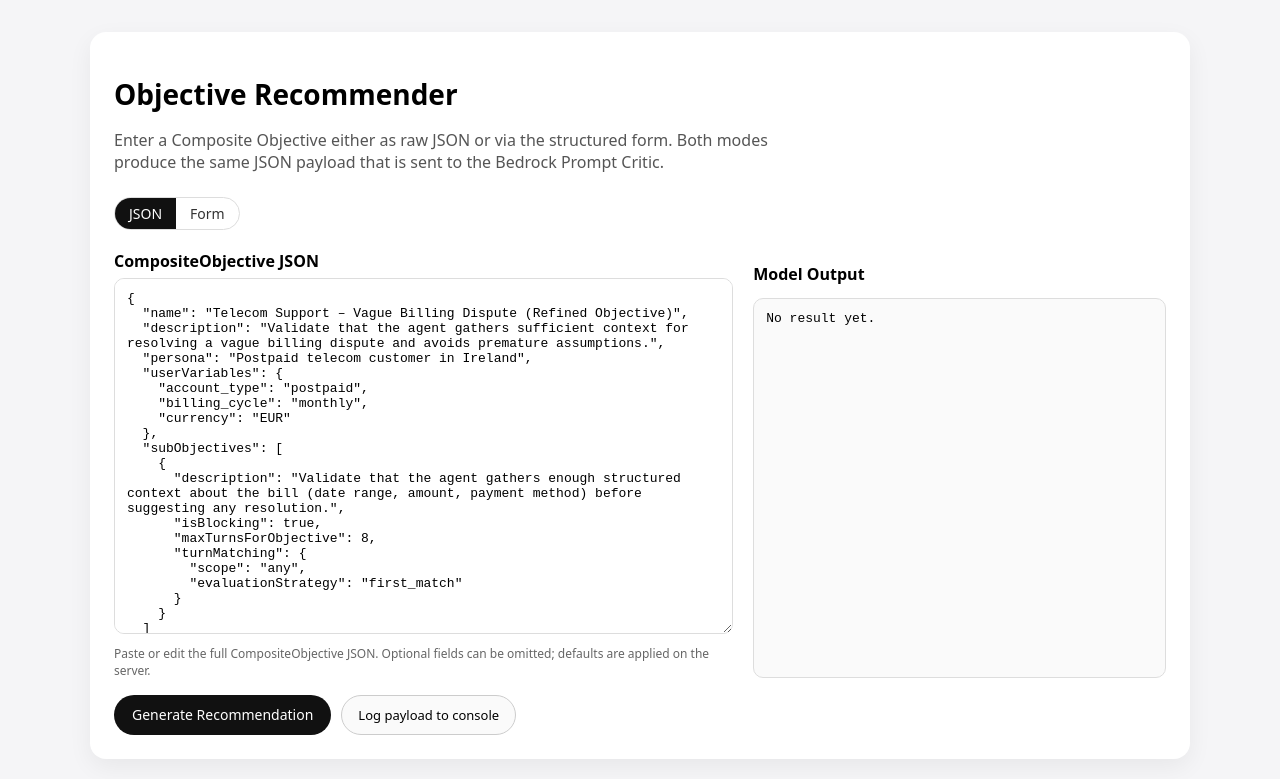
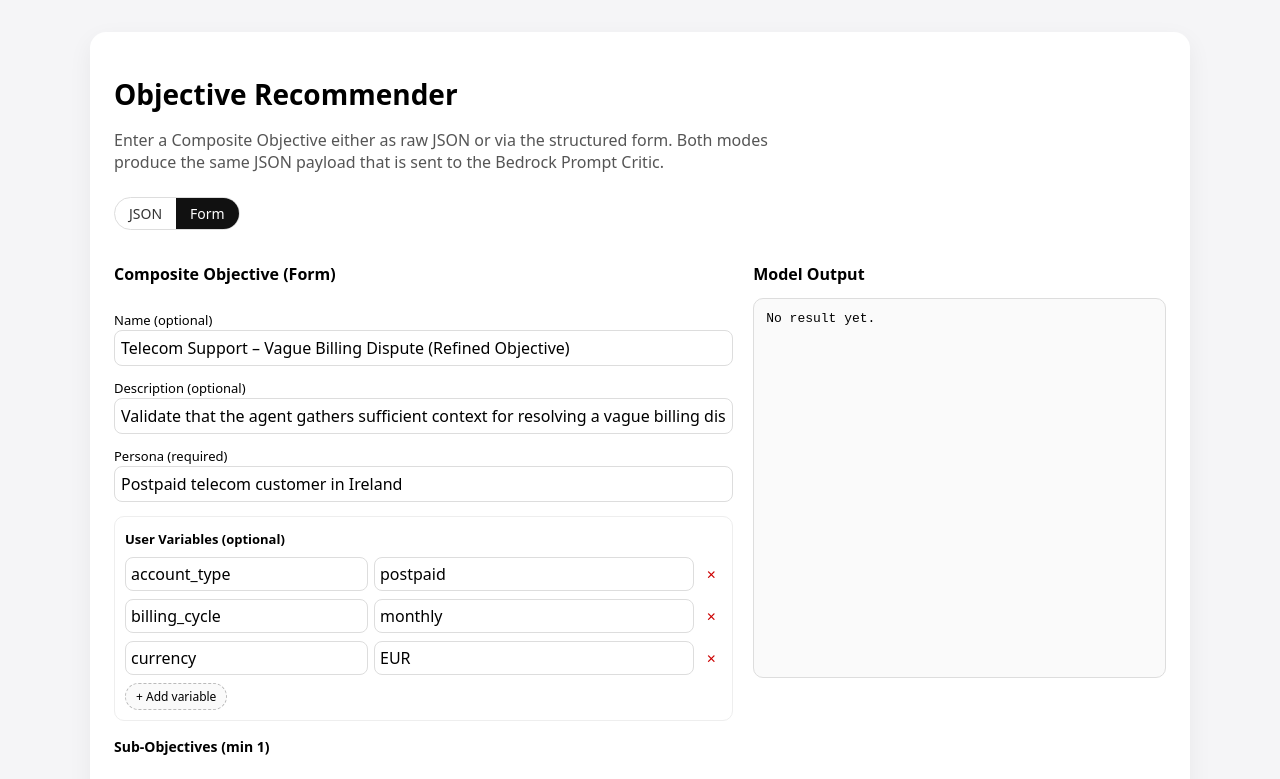
Before and after one commit to asfa164/recommendor-second-iteration, a Next.js app: page / in a window 1280 px wide. Shown: the top 779 px of the page. Built offline with nearby package versions, Linux system fonts and the light colour scheme.

Commit message:
Update page.tsx

```diff
--- a/app/page.tsx
+++ b/app/page.tsx
@@ -60,7 +60,8 @@ const emptySubObjective = (): SubObjective => ({
 });
 
 export default function Page() {
-  const [mode, setMode] = useState<"json" | "form">("json");
+  const [mode, setMode] = useState<"json" | "form">("form");
+
 
   // Source-of-truth state for form mode
   const [formState, setFormState] = useState<CompositeObjective>(defaultComposite);
```
